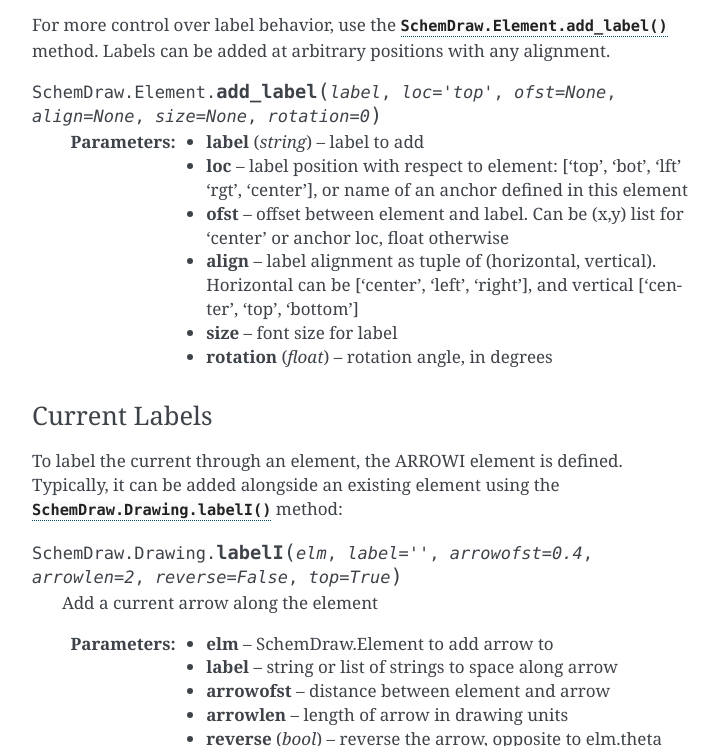
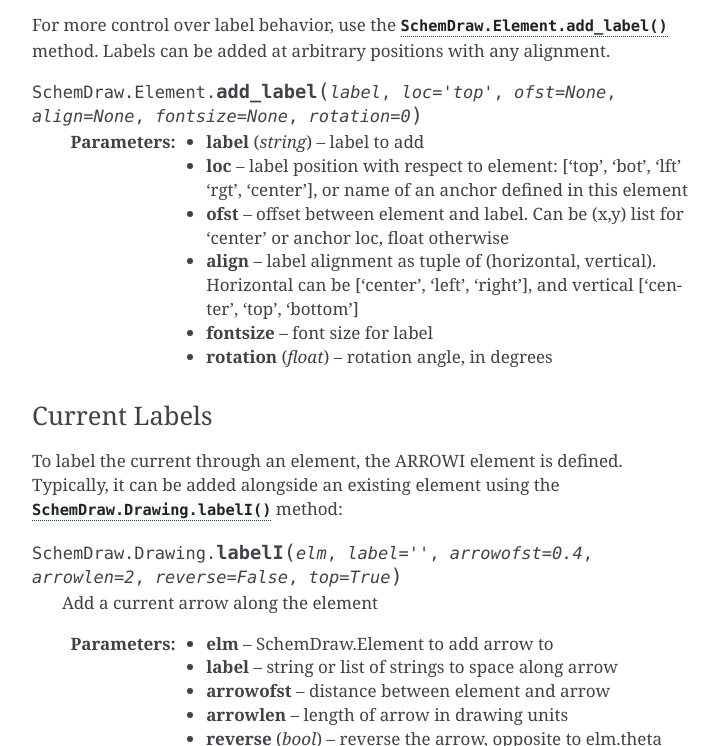
Before and after one commit to cdelker/schemdraw, a Sphinx documentation site: the page built from docs/usage/placement.rst, in a window 1280 px wide and 900 px high, scrolled down 6380 px, cut to the strip 154-900 px from the top of the window. Shown: the whole strip, without its empty margins (388-1107 px from the left). Built offline with Sphinx 7.4.7, drawn with Linux system fonts in a browser that asks for light colours.

Commit message:
Fix fontsize parameter on add_label.

```diff
--- a/docs/usage/placement.rst
+++ b/docs/usage/placement.rst
@@ -319,14 +319,14 @@ Several other `add` arguments control the behavior of labels:
 For more control over label behavior, use the :py:meth:`SchemDraw.Element.add_label` method.
 Labels can be added at arbitrary positions with any alignment.
 
-.. method:: SchemDraw.Element.add_label(label, loc='top', ofst=None, align=None, size=None, rotation=0)
+.. method:: SchemDraw.Element.add_label(label, loc='top', ofst=None, align=None, fontsize=None, rotation=0)
 
     :param label: label to add
     :type label: string
     :param loc: label position with respect to element: ['top', 'bot', 'lft' 'rgt', 'center'], or name of an anchor defined in this element
     :param ofst: offset between element and label. Can be (x,y) list for 'center' or anchor loc, float otherwise
     :param align: label alignment as tuple of (horizontal, vertical). Horizontal can be ['center', 'left', 'right'], and vertical ['center', 'top', 'bottom']
-    :param size: font size for label
+    :param fontsize: font size for label
     :param rotation: rotation angle, in degrees
     :type rotation: float
 
```
Also changed, not shown: 1 other file.
